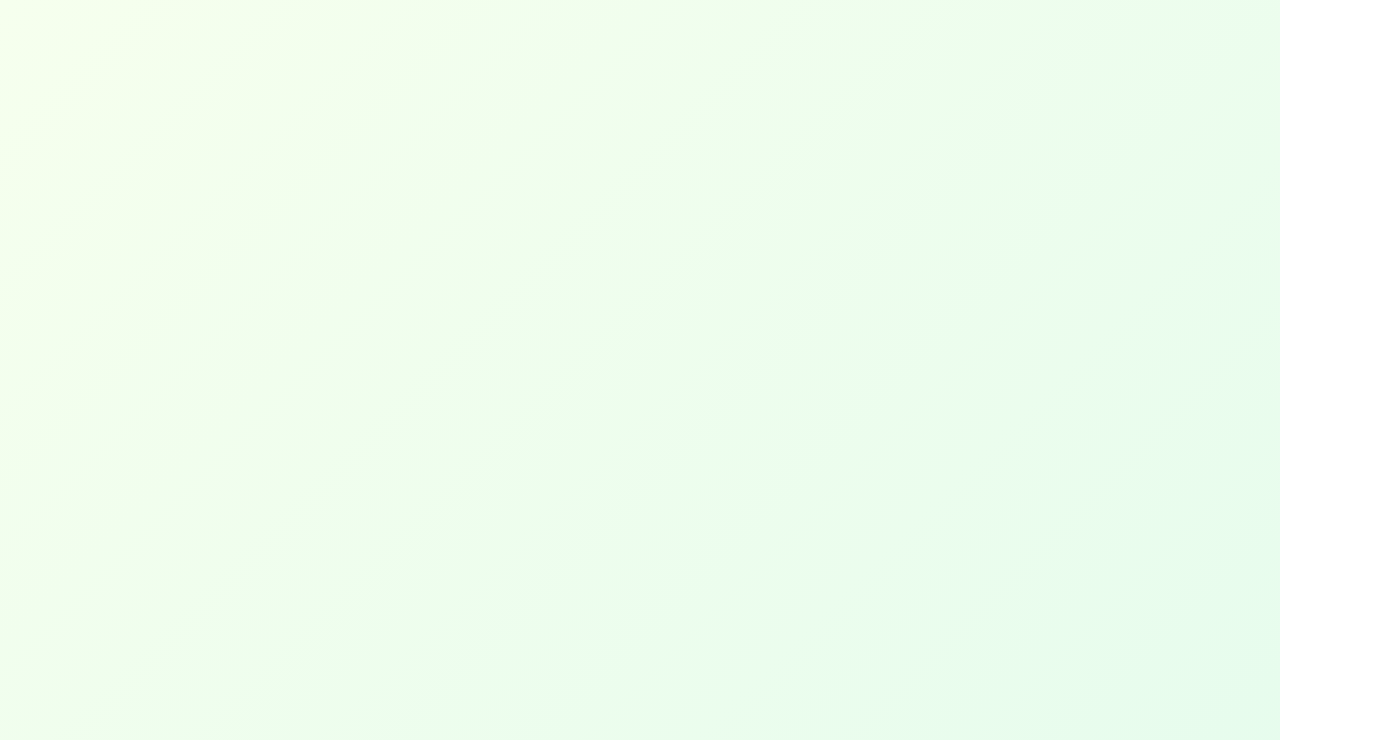
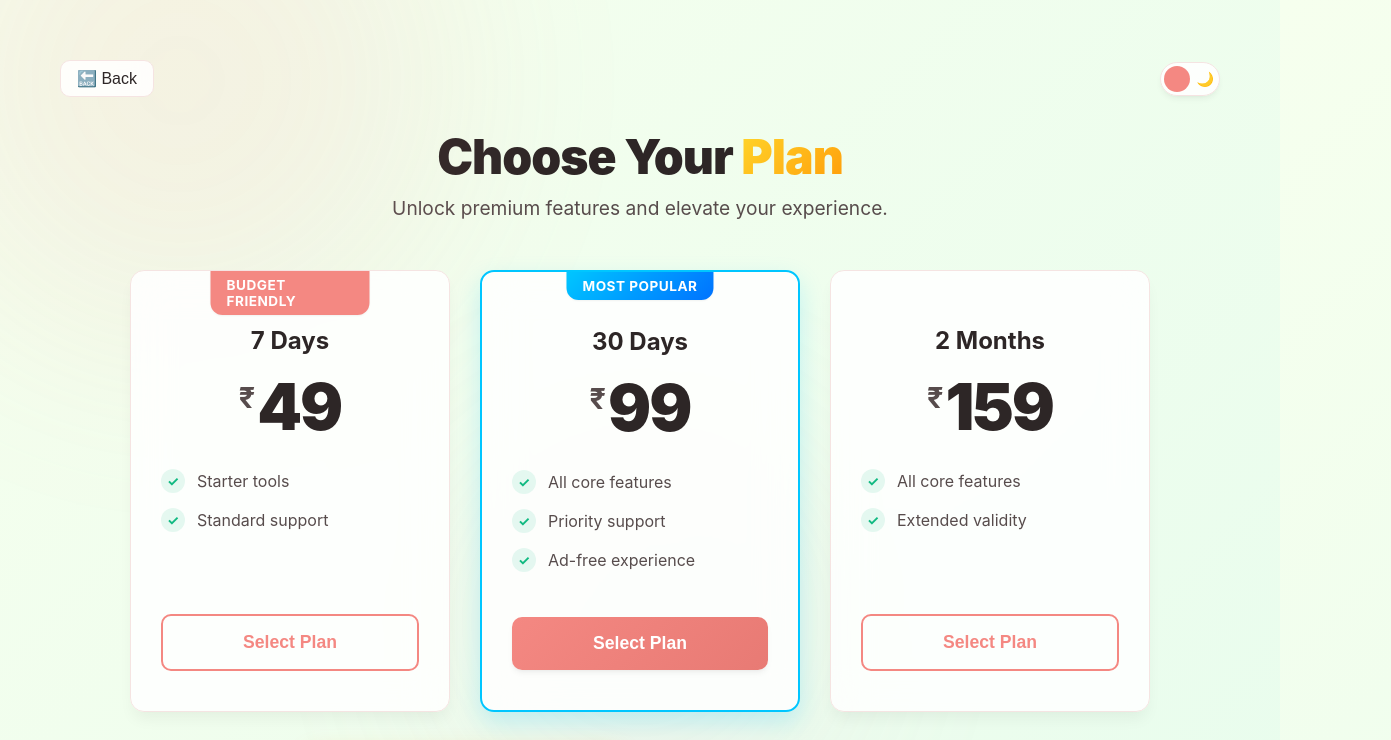
Before and after one commit to Bishek-lpu/arbhook-ui, a React (Vite) app: page /plan in a window 1280 px wide. Before the commit this address had no page. Shown: the top 740 px of the page, 1391 px wide, since content can reach past the window. Built offline with nearby package versions, Linux system fonts and the light colour scheme.

Commit message:
change plan

```diff
--- a/src/App.jsx
+++ b/src/App.jsx
@@ -7,6 +7,7 @@ import Otp from './pages/Otp';
 import Home from './pages/Home';
 import BuyArb from './pages/BuyArb';
 import Payment from './pages/Payment';
+import Plan from './pages/Plan';
 import ScrollToTop from './components/ScrollToTop';
 import ProtectedRoute from './components/ProtectedRoute';
 
@@ -20,6 +21,7 @@ function App() {
         <Route path="/login" element={<Login />} />
         <Route path="/signup" element={<Signup />} />
         <Route path="/otp" element={<Otp />} />
+        <Route path="/plan" element={<Plan />} />
         <Route element={<ProtectedRoute />}>
           <Route path="/home" element={<Home />} />
           <Route path="/buy-arb" element={<BuyArb />} />
--- a/src/pages/Login.jsx
+++ b/src/pages/Login.jsx
@@ -68,7 +68,7 @@ export default function Login() {
                 if (data.err === "ARB Side Problem | API fail" && data.json && data.json.data && data.json.data.msg) {
                     showErrorAlert("API Error", data.json.data.msg);
                 } else if (response.status === 400 && data.detail === "Subscription Expired") {
-                    navigate('/payment', { state: { mobile } });
+                    navigate('/plan', { state: { mobile } });
                 } else if (response.status === 400) {
                     showErrorAlert("Login Failed", data.detail || data.err || 'Bad Request');
                 } else if (response.status === 502) {
--- a/src/pages/Payment.jsx
+++ b/src/pages/Payment.jsx
@@ -11,6 +11,7 @@ export default function Payment() {
     const location = useLocation();
 
     const prefilledMobile = location.state?.mobile || '';
+    const { planId, price, duration } = location.state || {};
 
     const [isLoading, setIsLoading] = useState(false);
     const [fullName, setFullName] = useState('');
@@ -31,7 +32,8 @@ export default function Payment() {
             const payload = {
                 full_name: fullName.trim(),
                 phone_number: parseInt(mobile, 10),
-                email: email.trim()
+                email: email.trim(),
+                ...(planId && { plan: parseInt(planId, 10) })
             };
 
             const response = await fetch(API_ENDPOINTS.PAYMENTS.CREATE, {
@@ -75,12 +77,9 @@ export default function Payment() {
                     <div className="header-top">
                         <ThemeToggle />
                     </div>
-                    <div className="subscription-icon">🔒</div>
-                    <h1 className="logo subscription-title">Subscription Expired</h1>
-                    <p className="subtitle">Your trial or subscription period has ended. Please renew to continue accessing Arbhook.</p>
                 </div>
 
-                <PromotionalBanner />
+                <PromotionalBanner duration={duration || "6 Months"} price={price || 499} />
 
                 <form className="login-form" onSubmit={handlePaymentSubmit}>
                     <div className="form-group">
--- /dev/null
+++ b/src/pages/Plan.css
@@ -0,0 +1,246 @@
+/* src/pages/Plan.css */
+
+.plan-page-container {
+    width: 100%;
+    max-width: 1200px;
+    margin: 0 auto;
+    padding: 40px 20px;
+    position: relative;
+    z-index: 1;
+    min-height: 100vh;
+    display: flex;
+    flex-direction: column;
+    align-items: center;
+}
+
+.plan-header-wrapper {
+    width: 100%;
+    text-align: center;
+    margin-bottom: 50px;
+}
+
+.plan-header-top {
+    display: flex;
+    justify-content: space-between;
+    align-items: center;
+    margin-bottom: 30px;
+    width: 100%;
+}
+
+.plan-back-btn {
+    background: var(--card-bg);
+    border: 1px solid var(--card-border);
+    color: var(--text-primary);
+    padding: 8px 16px;
+    border-radius: var(--radius-md);
+    cursor: pointer;
+    font-size: 1rem;
+    font-weight: 500;
+    transition: all 0.3s ease;
+    backdrop-filter: blur(10px);
+}
+
+.plan-back-btn:hover {
+    transform: translateY(-2px);
+    box-shadow: var(--shadow-md);
+}
+
+.plan-title {
+    font-size: 3rem;
+    font-weight: 900;
+    color: var(--text-primary);
+    margin-bottom: 10px;
+    letter-spacing: -1px;
+}
+
+.plan-subtitle {
+    font-size: 1.2rem;
+    color: var(--text-secondary);
+}
+
+.plan-cards-container {
+    display: flex;
+    flex-wrap: wrap;
+    gap: 30px;
+    justify-content: center;
+    width: 100%;
+}
+
+.plan-card {
+    background: var(--card-bg);
+    border: 1px solid var(--card-border);
+    border-radius: var(--radius-lg);
+    padding: 40px 30px;
+    width: 320px;
+    display: flex;
+    flex-direction: column;
+    position: relative;
+    backdrop-filter: blur(20px);
+    -webkit-backdrop-filter: blur(20px);
+    box-shadow: var(--shadow-lg);
+    transition: all 0.4s cubic-bezier(0.175, 0.885, 0.32, 1.275);
+    overflow: hidden;
+}
+
+.plan-card:hover {
+    transform: translateY(-10px) scale(1.02);
+    box-shadow: 0 20px 30px -10px rgba(0, 0, 0, 0.15);
+    border-color: var(--primary-light);
+}
+
+/* Badge System */
+.plan-badge {
+    position: absolute;
+    top: 0;
+    left: 50%;
+    transform: translateX(-50%);
+    background: var(--primary-color);
+    color: white;
+    padding: 6px 16px;
+    border-radius: 0 0 12px 12px;
+    font-size: 0.85rem;
+    font-weight: 700;
+    letter-spacing: 0.5px;
+    text-transform: uppercase;
+    box-shadow: var(--shadow-sm);
+    z-index: 2;
+}
+
+/* Highlight Colors */
+.highlight-blue {
+    border: 2px solid #00C6FF;
+    box-shadow: 0 10px 25px rgba(0, 198, 255, 0.2);
+}
+.highlight-blue .plan-badge {
+    background: linear-gradient(135deg, #00C6FF 0%, #0072FF 100%);
+}
+
+.highlight-orange {
+    border: 2px solid #FF9D0A;
+    box-shadow: 0 10px 25px rgba(255, 157, 10, 0.2);
+}
+.highlight-orange .plan-badge {
+    background: linear-gradient(135deg, #FFD62B 0%, #FF9D0A 100%);
+}
+
+.plan-duration {
+    font-size: 1.5rem;
+    font-weight: 700;
+    color: var(--text-primary);
+    margin-bottom: 20px;
+    text-align: center;
+    margin-top: 15px;
+}
+
+.plan-price {
+    text-align: center;
+    margin-bottom: 30px;
+    display: flex;
+    justify-content: center;
+    align-items: flex-start;
+}
+
+.plan-price .currency {
+    font-size: 1.8rem;
+    font-weight: 700;
+    color: var(--text-secondary);
+    margin-top: 5px;
+}
+
+.plan-price .amount {
+    font-size: 4rem;
+    font-weight: 900;
+    color: var(--text-primary);
+    line-height: 1;
+    letter-spacing: -2px;
+}
+
+.plan-features {
+    list-style: none;
+    margin: 0 0 30px 0;
+    padding: 0;
+    flex-grow: 1;
+}
+
+.plan-features li {
+    display: flex;
+    align-items: center;
+    margin-bottom: 15px;
+    gap: 12px;
+    font-size: 1rem;
+    color: var(--text-secondary);
+}
+
+.check-icon {
+    display: flex;
+    align-items: center;
+    justify-content: center;
+    width: 24px;
+    height: 24px;
+    background: rgba(16, 185, 129, 0.1);
+    color: #10b981;
+    border-radius: 50%;
+    font-size: 0.85rem;
+    font-weight: bold;
+    flex-shrink: 0;
+}
+
+.plan-btn {
+    width: 100%;
+    padding: 16px;
+    border-radius: var(--radius-md);
+    font-size: 1.1rem;
+    font-weight: 700;
+    border: none;
+    cursor: pointer;
+    transition: all 0.3s ease;
+    background: linear-gradient(135deg, var(--primary-color), var(--primary-dark));
+    color: white;
+    box-shadow: var(--shadow-md);
+    position: relative;
+    overflow: hidden;
+}
+
+.plan-btn::before {
+    content: '';
+    position: absolute;
+    top: 0; left: -100%;
+    width: 100%; height: 100%;
+    background: linear-gradient(90deg, transparent, rgba(255,255,255,0.2), transparent);
+    transition: all 0.5s ease;
+}
+
+.plan-btn:hover::before {
+    left: 100%;
+}
+
+.plan-btn:hover {
+    transform: translateY(-2px);
+    box-shadow: var(--shadow-lg);
+}
+
+.plan-btn-outline {
+    background: transparent;
+    border: 2px solid var(--primary-color);
+    color: var(--primary-color);
+    box-shadow: none;
+}
+
+.plan-btn-outline:hover {
+    background: var(--primary-color);
+    color: white;
+}
+
+/* Responsive */
+@media (max-width: 768px) {
+    .plan-title {
+        font-size: 2.2rem;
+    }
+    .plan-card {
+        width: 100%;
+        max-width: 350px;
+    }
+    .plan-page-container {
+        padding: 20px 15px;
+    }
+}
--- /dev/null
+++ b/src/pages/Plan.jsx
@@ -0,0 +1,77 @@
+import { useNavigate, useLocation } from 'react-router-dom';
+import ThemeToggle from '../components/ThemeToggle';
+import SEO from '../components/SEO';
+import './Plan.css';
+
+const plans = [
+    { id: 1, duration: '7 Days', price: 49, tag: 'Budget friendly', features: ['Starter tools', 'Standard support'], highlight: false },
+    { id: 2, duration: '30 Days', price: 99, tag: 'Most Popular', features: ['All core features', 'Priority support', 'Ad-free experience'], highlight: true, highlightColor: 'blue' },
+    { id: 3, duration: '2 Months', price: 159, tag: '', features: ['All core features', 'Extended validity'], highlight: false },
+    { id: 4, duration: '3 Months', price: 199, tag: 'Best Value', features: ['Premium tools', 'Dedicated support', 'Maximum savings'], highlight: true, highlightColor: 'orange' },
+    { id: 5, duration: '6 Months', price: 398, tag: '', features: ['Long-term peace of mind', 'VIP support group'], highlight: false },
+];
+
+export default function Plan() {
+    const navigate = useNavigate();
+    const location = useLocation();
+
+    const prefilledMobile = location.state?.mobile || '';
+
+    const handleSelectPlan = (plan) => {
+        // We can pass state if payment page supports it
+        navigate('/payment', { state: { planId: plan.id, price: plan.price, duration: plan.duration, mobile: prefilledMobile } });
+    };
+
+    return (
+        <div className="plan-page-container">
+            <SEO title="Our Plans" description="Choose the perfect Arbhook plan for you." />
+
+            {/* Background Animations */}
+            <div className="bg-circle circle-1"></div>
+            <div className="bg-circle circle-2"></div>
+            <div className="bg-circle circle-3"></div>
+
+            <div className="plan-header-wrapper">
+                <div className="plan-header-top">
+                    <button className="plan-back-btn" onClick={() => navigate(-1)}>🔙 Back</button>
+                    <ThemeToggle />
+                </div>
+                <h1 className="plan-title">Choose Your <span className="logo-highlight">Plan</span></h1>
+                <p className="plan-subtitle">Unlock premium features and elevate your experience.</p>
+            </div>
+
+            <div className="plan-cards-container">
+                {plans.map((plan) => (
+                    <div
+                        key={plan.id}
+                        className={`plan-card ${plan.highlight ? 'highlight-' + plan.highlightColor : ''}`}
+                    >
+                        {plan.tag && <div className="plan-badge">{plan.tag}</div>}
+
+                        <div className="plan-duration">{plan.duration}</div>
+
+                        <div className="plan-price">
+                            <span className="currency">₹</span>
+                            <span className="amount">{plan.price}</span>
+                        </div>
+
+                        <ul className="plan-features">
+                            {plan.features.map((feature, idx) => (
+                                <li key={idx}>
+                                    <span className="check-icon">✓</span> <span>{feature}</span>
+                                </li>
+                            ))}
+                        </ul>
+
+                        <button
+                            className={`plan-btn ${plan.highlight ? '' : 'plan-btn-outline'}`}
+                            onClick={() => handleSelectPlan(plan)}
+                        >
+                            Select Plan
+                        </button>
+                    </div>
+                ))}
+            </div>
+        </div>
+    );
+}
```
Also changed, not shown: src/components/PromotionalBanner.jsx (+9 -4 lines).
